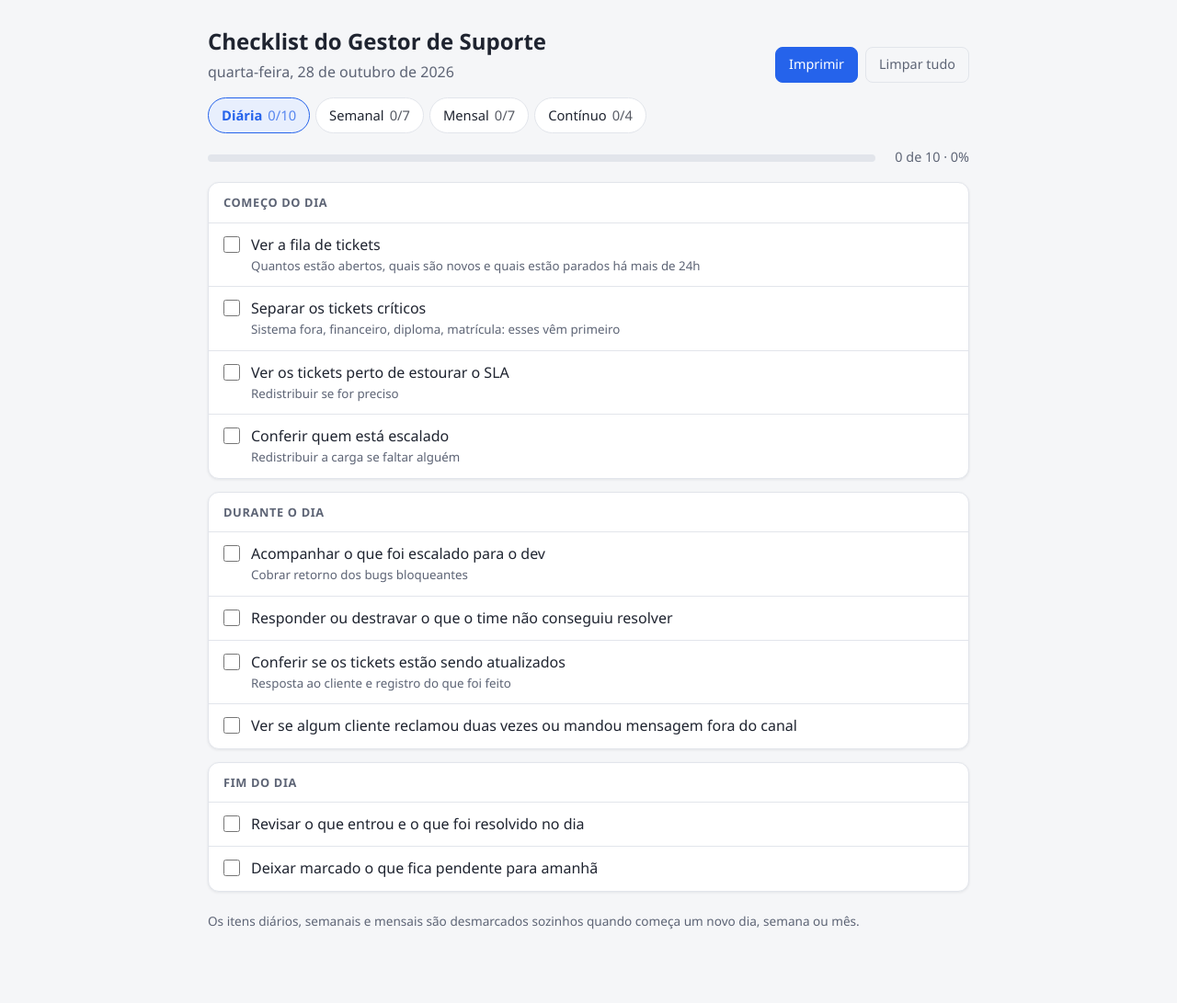
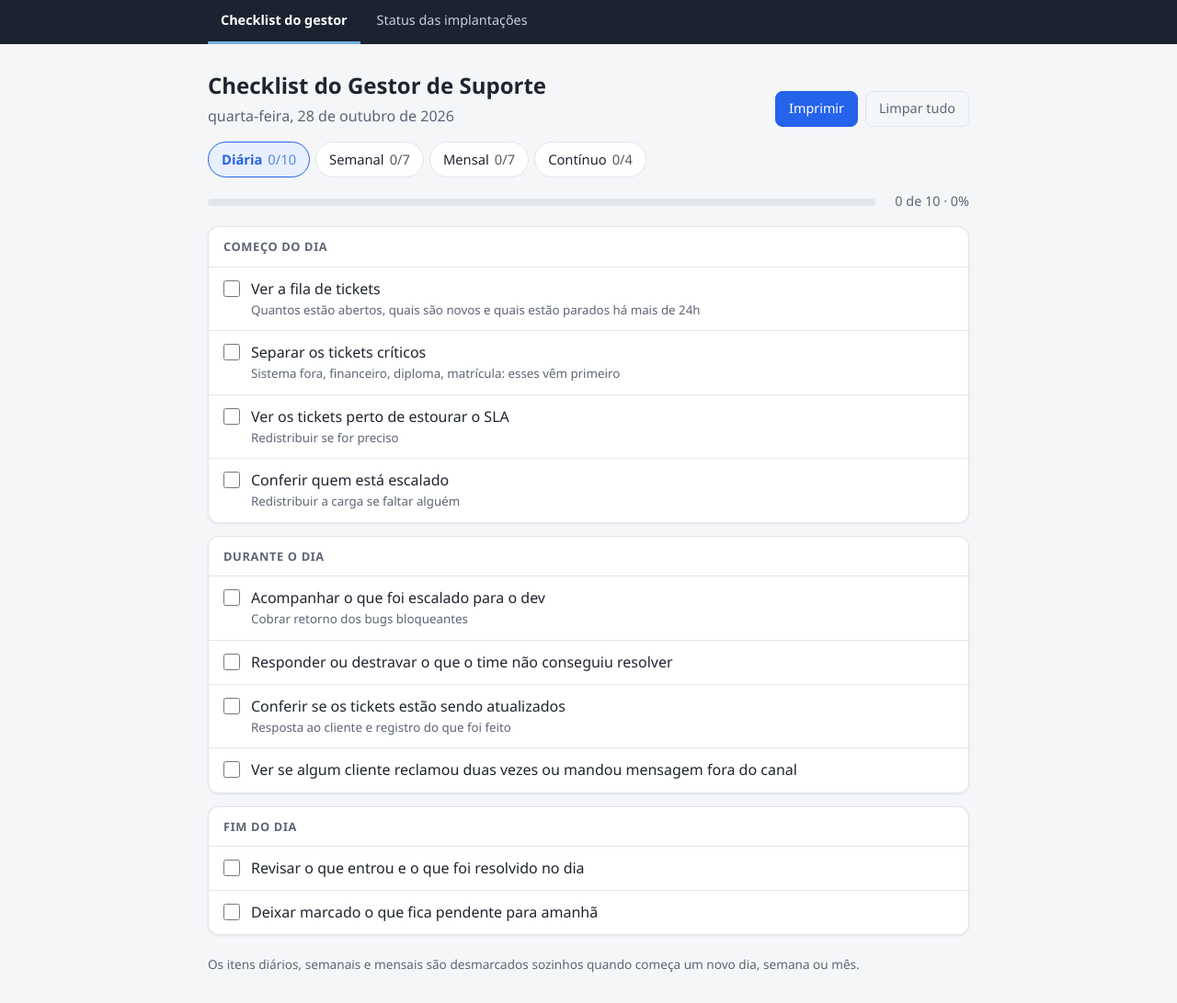
Before and after one commit to gliveira/checklist-gestor, a plain HTML site: page index.html in a window 1280 px wide. Shown: the whole page at 92% size. Before the commit the page ends 1043 px from the top, so only its background shows below. Drawn offline with Linux system fonts and the light colour scheme.

Commit message:
Adiciona barra de navegação entre o checklist e o status das implantações

```diff
--- a/index.html
+++ b/index.html
@@ -26,6 +26,7 @@
     Os itens diários, semanais e mensais são desmarcados sozinhos quando começa um novo dia, semana ou mês.
   </footer>
 
+  <script src="nav.js"></script>
   <script src="script.js"></script>
 </body>
 </html>
--- /dev/null
+++ b/nav.js
@@ -0,0 +1,43 @@
+// Barra de navegação compartilhada entre as telas do site.
+// Para incluir uma tela nova, adicione-a em TELAS e carregue este script na página dela.
+(function () {
+  const TELAS = [
+    { titulo: "Checklist do gestor", caminho: "" },
+    { titulo: "Status das implantações", caminho: "status-implantacoes/" },
+  ];
+
+  const base = new URL(".", document.currentScript.src);
+  const atual = location.href.split(/[?#]/)[0].replace(/index\.html$/, "");
+
+  const estilo = document.createElement("style");
+  estilo.textContent = `
+    .sn { --sn-fundo: #1b2230; --sn-texto: #c9d0dc; --sn-ativo: #ffffff; --sn-marca: #6fb0de;
+      background: var(--sn-fundo); font-family: "Segoe UI", system-ui, -apple-system, sans-serif; }
+    @media (prefers-color-scheme: dark) { .sn { --sn-fundo: #0b0e13; } }
+    .sn-wrap { max-width: var(--sn-largura, 1160px); margin: 0 auto; padding: 0 16px; display: flex; gap: 4px; overflow-x: auto; }
+    .sn a { color: var(--sn-texto); text-decoration: none; font-size: .9rem; white-space: nowrap;
+      padding: 12px 14px; border-bottom: 3px solid transparent; }
+    .sn a:hover { color: var(--sn-ativo); }
+    .sn a:focus-visible { outline: 2px solid var(--sn-marca); outline-offset: -2px; }
+    .sn a[aria-current="page"] { color: var(--sn-ativo); font-weight: 600; border-bottom-color: var(--sn-marca); }
+    @media print { .sn { display: none; } }
+  `;
+  document.head.appendChild(estilo);
+
+  const nav = document.createElement("nav");
+  nav.className = "sn";
+  nav.setAttribute("aria-label", "Telas");
+  const wrap = document.createElement("div");
+  wrap.className = "sn-wrap";
+
+  for (const tela of TELAS) {
+    const link = document.createElement("a");
+    link.href = new URL(tela.caminho, base).href;
+    link.textContent = tela.titulo;
+    if (link.href === atual) link.setAttribute("aria-current", "page");
+    wrap.appendChild(link);
+  }
+
+  nav.appendChild(wrap);
+  document.body.prepend(nav);
+})();
--- a/style.css
+++ b/style.css
@@ -8,6 +8,7 @@
   --destaque-suave: #e8effd;
   --ok: #16a34a;
   --sombra: 0 1px 3px rgba(16, 24, 40, 0.08);
+  --sn-largura: 860px;
 }
 
 @media (prefers-color-scheme: dark) {
```
Also changed, not shown: status-implantacoes/index.html (+1 -0 lines).
